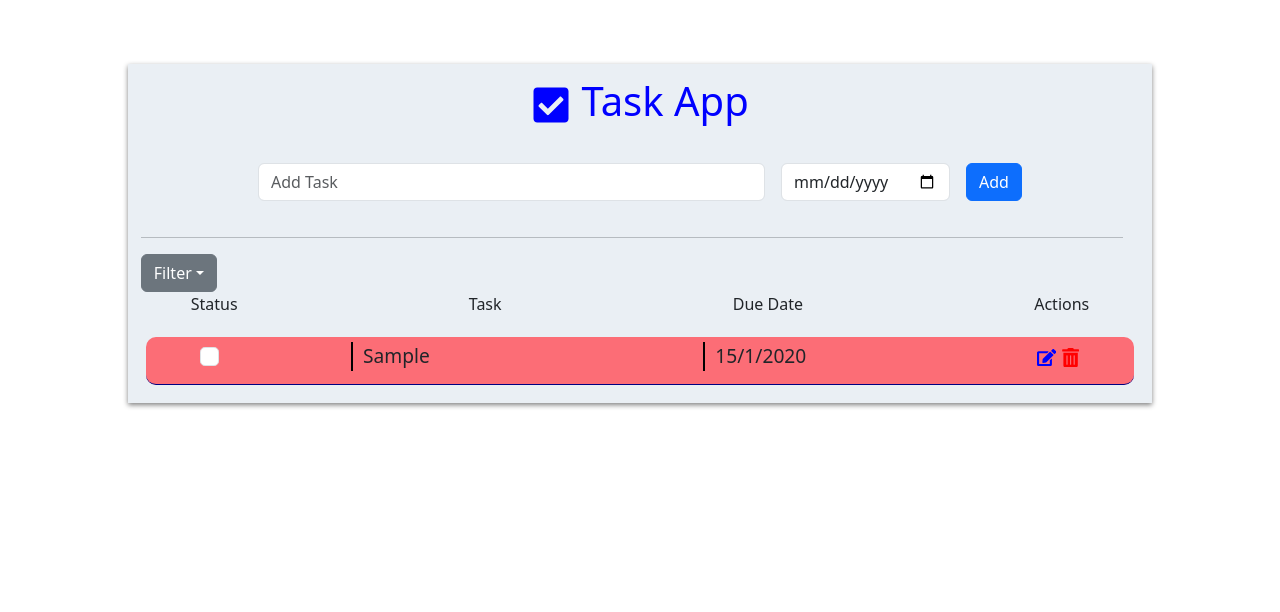
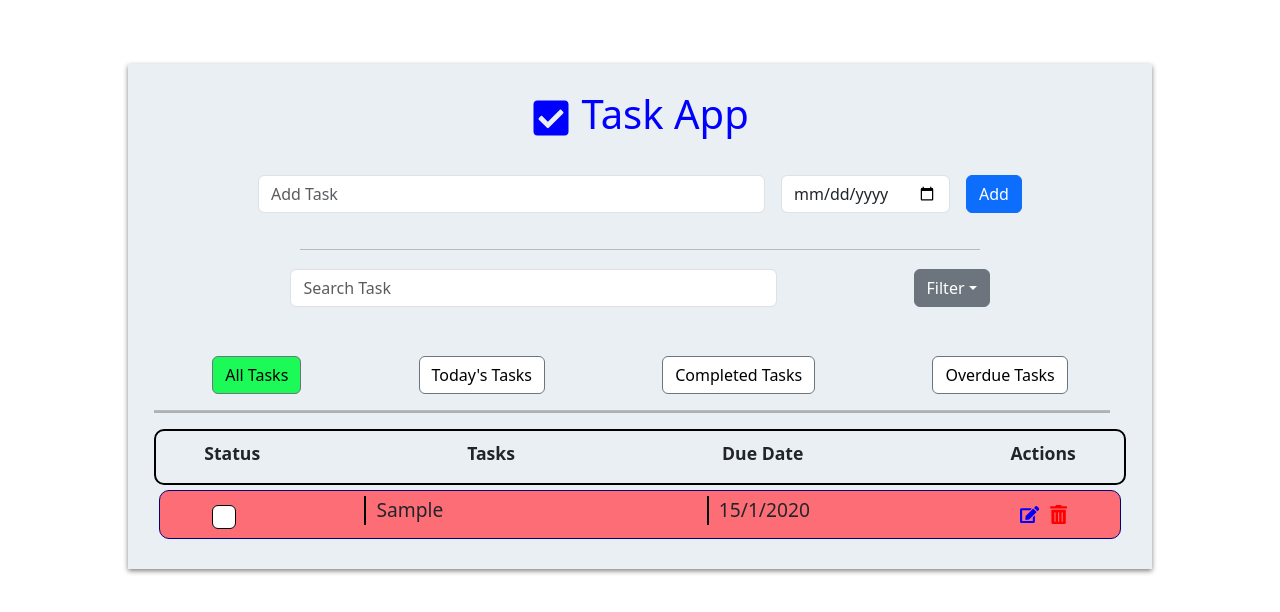
Before and after one commit to himanshu-baghel07/TodoApp, a React (Create React App) app: page / in a window 1280 px wide. Both pictures are taken after typing "Sample", "2020-01-15" into the empty fields and a click on the button "Add". Shown: the top 612 px of the page. Built offline with nearby package versions, Linux system fonts and the light colour scheme.

Commit message:
add more features

```diff
--- a/src/App.css
+++ b/src/App.css
@@ -1,10 +1,10 @@
 #list {
-  margin: 0%;
-  padding: 1%;
+  padding: 2%;
   width: 80%;
   background-color: rgb(234, 239, 244);
   margin-left: 10%;
   margin-right: 10%;
   margin-top: 5%;
+  margin-bottom: 2%;
   box-shadow: 0 2px 5px gray;
 }
--- a/src/App.js
+++ b/src/App.js
@@ -7,19 +7,26 @@ import { v4 as uuidv4 } from "uuid";
 import { ADD_ITEM, CHANGE_ITEM, DELETE_ITEM } from "./components/Action";
 import "bootstrap/dist/css/bootstrap.css";
 import {
+  Button,
   Container,
   Dropdown,
   DropdownItem,
   DropdownMenu,
   DropdownToggle,
+  Input,
 } from "reactstrap";
 import "react-icons/fa";
-import { FaCheckSquare } from "react-icons/fa";
+import { FaCheckSquare, FaLightbulb } from "react-icons/fa";
 
 const App = () => {
   const [state, dispatch] = useReducer(Reducer, getInitialTodoList());
   const [isOpen, setIsOpen] = useState(false);
   const [selectedFilter, setSelectedFilter] = useState(null);
+  const [title, setTitle] = useState("All");
+  const [currentDate, setCurrentDate] = useState(
+    new Date().toISOString().slice(0, 10)
+  );
+  const [today, setToday] = useState(new Date());
 
   const ID = uuidv4();
 
@@ -77,27 +84,39 @@ const App = () => {
     setIsOpen(!isOpen);
   };
 
-  const dd = new Date().toISOString().slice(0, 10);
-  console.log("DD", dd);
+  useEffect(() => {
+    const interval = setInterval(() => {
+      setCurrentDate(new Date());
+      setToday(new Date());
+    }, 3000);
+    return () => {
+      clearInterval(interval);
+    };
+  }, []);
 
-  const today = new Date();
+  console.log("TT", formatDueDate(currentDate));
+
+  // const currentDate = new Date().toISOString().slice(0, 10);
+  // console.log("DD", dd);
+
   const yesterday = new Date(today);
   yesterday.setDate(today.getDate() - 1);
 
   const formattedYesterday = yesterday.toISOString().slice(0, 10);
 
   // const filteredData = state.filter((task) =>
-  //   task.text.includes(selectedFilter)
+  //   task.text.toLowerCase().includes(selectedFilter)
   // );
 
   const filteredData = state.filter((task) =>
     selectedFilter === "delay"
-      ? task.dueDate <= formattedYesterday
+      ? task.dueDate <= formattedYesterday && task.done !== true
       : selectedFilter === null
-      ? state
+      ? task.done !== true
       : formatDueDate(task.dueDate) === selectedFilter
       ? task.dueDate
-      : task.done === selectedFilter
+      : task.done === selectedFilter ||
+        task.text.toLowerCase().includes(selectedFilter)
   );
 
   return (
@@ -127,19 +146,36 @@ const App = () => {
       <hr
         style={{
           height: "1px",
-
+          width: "70%",
+          marginLeft: "15%",
           backgroundColor: "black",
           marginRight: "1rem",
         }}
       />
-
+      <div
+        style={{
+          display: "flex",
+          justifyContent: "space-evenly",
+          alignItems: "center",
+          marginTop: "2%",
+          marginBottom: "5%",
+        }}
+      >
+        <Input
+          type="text"
+          placeholder="Search Task"
+          onChange={(e) => handleFilterItem(e.target.value)}
+          style={{ width: "50%" }}
+        />
         <Dropdown isOpen={isOpen} toggle={handleClickToggle}>
           <DropdownToggle caret>Filter</DropdownToggle>
           <DropdownMenu>
             <DropdownItem onClick={() => handleFilterItem(null)}>
               All
             </DropdownItem>
-          <DropdownItem onClick={() => handleFilterItem(formatDueDate(dd))}>
+            <DropdownItem
+              onClick={() => handleFilterItem(formatDueDate(currentDate))}
+            >
               Today's Task
             </DropdownItem>
             <DropdownItem onClick={() => handleFilterItem(true)}>
@@ -150,16 +186,76 @@ const App = () => {
             </DropdownItem>
           </DropdownMenu>
         </Dropdown>
+      </div>
+      <div
+        style={{
+          display: "flex",
+          justifyContent: "space-around",
+          alignItems: "center",
+        }}
+      >
+        <Button
+          style={{
+            backgroundColor: title === "All" ? "#1bfa57" : "white",
+            color: "black",
+          }}
+          onClick={() => (handleFilterItem(null), setTitle("All"))}
+        >
+          All Tasks
+        </Button>
+        <Button
+          style={{
+            backgroundColor: title === "Today" ? "#1bfa57" : "white",
+            color: "black",
+          }}
+          onClick={() =>
+            handleFilterItem(formatDueDate(currentDate), setTitle("Today"))
+          }
+        >
+          Today's Tasks
+        </Button>
+        <Button
+          style={{
+            backgroundColor: title === "Completed" ? "#1bfa57" : "white",
+            color: "black",
+          }}
+          onClick={() => (handleFilterItem(true), setTitle("Completed"))}
+        >
+          Completed Tasks
+        </Button>
+        <Button
+          style={{
+            backgroundColor: title === "Delay" ? "#1bfa57" : "white",
+            color: "black",
+          }}
+          onClick={() => (handleFilterItem("delay"), setTitle("Delay"))}
+        >
+          Overdue Tasks
+        </Button>
+      </div>
+      <hr
+        style={{
+          height: "3px",
+          backgroundColor: "black",
+          marginRight: "1rem",
+        }}
+      />
       <div
         style={{
           display: "flex",
           justifyContent: "space-between",
-          marginLeft: "5%",
-          marginRight: "5%",
+          alignItems: "center",
+          paddingLeft: "5%",
+          paddingRight: "5%",
+          border: "2px solid black",
+          paddingTop: "1%",
+          fontSize: "1.1rem",
+          fontWeight: "600",
+          borderRadius: "10px",
         }}
       >
         <p>Status</p>
-        <p>Task</p>
+        <p>Tasks</p>
 
         <p>Due Date</p>
         <p>Actions</p>
@@ -170,19 +266,21 @@ const App = () => {
           <div
             key={task.id}
             style={{
-              // backgroundColor: task.done ? "#47de54" : "rgb(234, 239, 244)" || dueDate >= Date ? 'red':'rgb(234, 239, 244',
-              backgroundColor:
+              backgroundColor: task.done
+                ? "#47de54"
+                : "rgb(234, 239, 244)" &&
                   task.dueDate < new Date().toISOString().slice(0, 10)
-                  ? "#fc6d76"
-                  : task.done
+                ? task.done
                   ? "#47de54"
+                  : "#fc6d76"
                 : "rgb(234, 239, 244)",
               padding: "5px",
               borderRadius: "10px",
               margin: "5px",
-              borderBottom: "1px solid navy",
+              border: "1px solid navy",
             }}
           >
+            {/* "#47de54" : "#fc6d76" */}
             <TaskList
               task={task}
               handleChangeItem={handleChangeItem}
--- a/src/components/AddTask.js
+++ b/src/components/AddTask.js
@@ -2,6 +2,7 @@ import React, { useState } from "react";
 import { Button, Input } from "reactstrap";
 
 import "react-datepicker/dist/react-datepicker.css";
+import { FaCalendar } from "react-icons/fa";
 
 const AddTask = ({ handleAddItem }) => {
   const [inputValue, setInputValue] = useState("");
--- a/src/components/TaskList.js
+++ b/src/components/TaskList.js
@@ -27,7 +27,9 @@ const TaskList = ({ task, handleChangeItem, handleDeleteItem }) => {
     const year = formattedDate.getFullYear();
     return `${day}/${month}/${year}`;
   };
+  const gui = task.dueDate;
 
+  console.log("dddd", formatDueDate(gui));
   let content;
   if (isEditing) {
     content = (
@@ -54,6 +56,7 @@ const TaskList = ({ task, handleChangeItem, handleDeleteItem }) => {
           style={{
             display: "flex",
             justifyContent: "space-between",
+            alignItems: "center",
             width: "50%",
           }}
         >
@@ -81,7 +84,15 @@ const TaskList = ({ task, handleChangeItem, handleDeleteItem }) => {
           </Label>
         </div>
 
-        <div style={{ marginLeft: "auto", justifySelf: "end" }}>
+        <div
+          style={{
+            marginLeft: "auto",
+            justifySelf: "end",
+            display: "flex",
+            alignItems: "center",
+            gap: "10px",
+          }}
+        >
           <FaEdit
             onClick={() => setIsEditing(true)}
             style={{ color: "blue", cursor: "pointer" }}
@@ -106,7 +117,8 @@ const TaskList = ({ task, handleChangeItem, handleDeleteItem }) => {
         marginLeft: "5%",
         marginRight: "5%",
         display: "flex",
-        alignContent: "center",
+
+        alignItems: "center",
         gap: "15%",
         fontSize: "1.2rem",
       }}
@@ -115,6 +127,7 @@ const TaskList = ({ task, handleChangeItem, handleDeleteItem }) => {
         type="checkbox"
         checked={task.done}
         onChange={handleCheckboxChange}
+        style={{ borderColor: "black", cursor: "pointer", fontSize: "1.5rem" }}
       />
       {content}
     </div>
```
Lines whose indentation alone changed are shown as unchanged.
